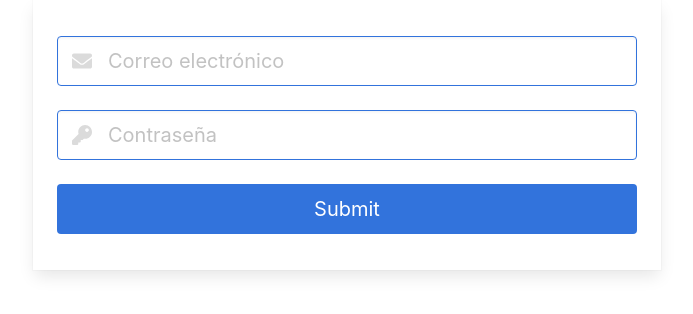
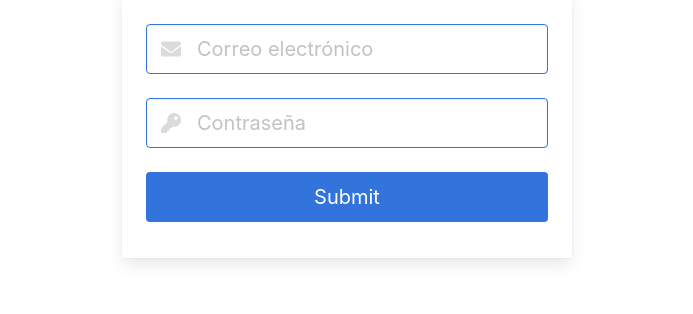
Before and after one commit to nosoyeseoscar/FormaBulmaEjemplo, a React (Create React App) app: page / in a window 1280 px wide. Shown: the top 314 px of the page, without its empty margins (293-986 px from the left). Built offline with nearby package versions, Linux system fonts and the light colour scheme.

Commit message:
arreglado usando flexbox

```diff
--- a/src/App.js
+++ b/src/App.js
@@ -9,7 +9,7 @@ function App() {
   return (
     <div className="App">
       <div className="columns is-centered">
-        <div className="column is-half mx-auto">
+        <div className="tam400 mx-auto">
           <Login></Login>
         </div>
       </div>
```
